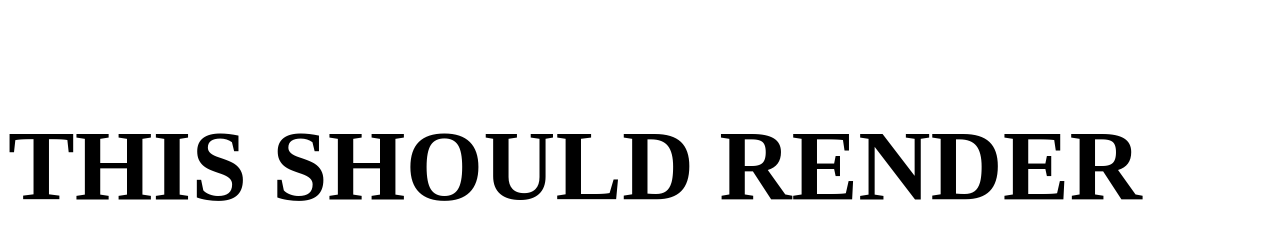
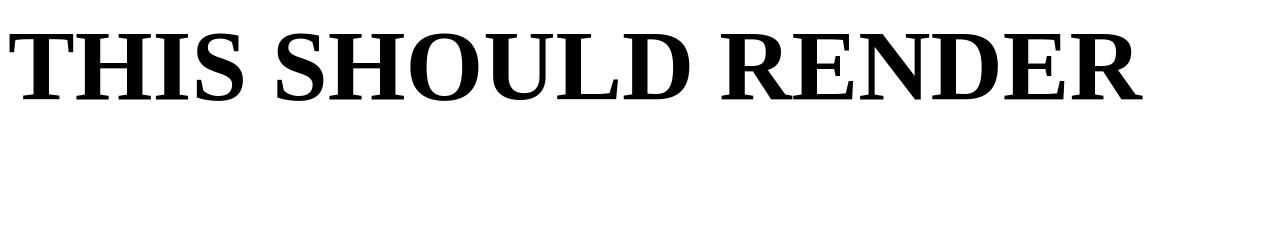
Before and after one commit to ruphin/googleindexcheck, a website with bundled scripts: page index.html in a window 1280 px wide. Built offline with nearby package versions, Linux system fonts and the light colour scheme.

Commit message:
Clean up styles

```diff
--- a/index.html
+++ b/index.html
@@ -21,11 +21,7 @@
     color: white;
     font-weight: bold;
     font-size: 100px;
-  }
-
-  my-app {
-    display: block;
-    overflow: auto;
+    margin: 0;
   }
 </style>
 
--- a/src/index.js
+++ b/src/index.js
@@ -3,6 +3,7 @@ const content = `
   p {
     font-weight: bold;
     font-size: 100px;
+    margin: 0;
   }
 </style>
 <p>THIS SHOULD RENDER</p>
```
